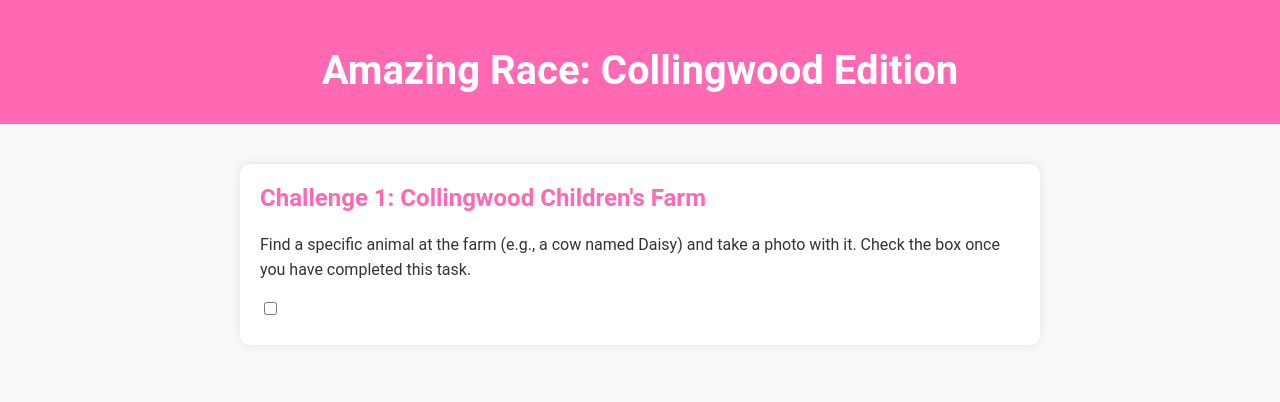
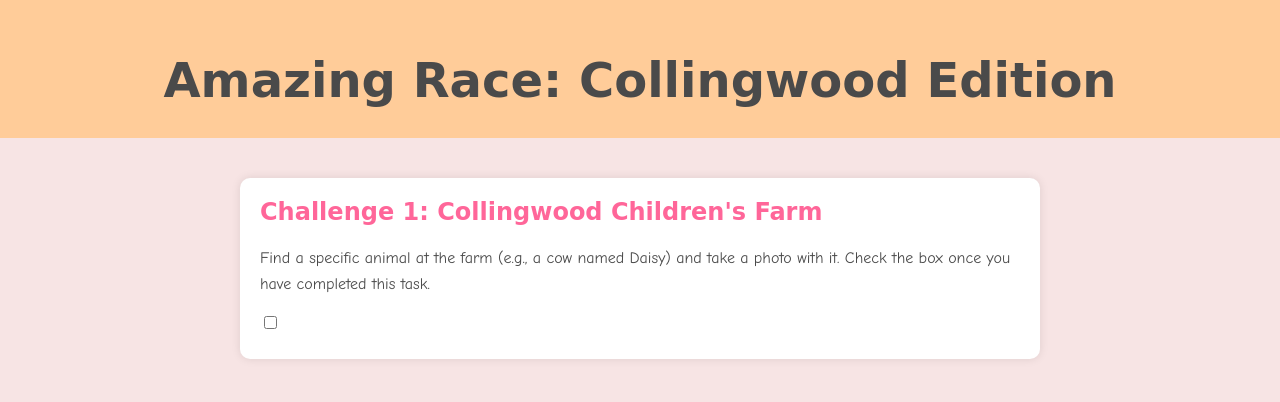
Before and after one commit to ShaneRalph/The-Amazing-race, a plain HTML site: page index.html in a window 1280 px wide. Drawn offline with Linux system fonts and the light colour scheme.

Commit message:
Update styles.css

```diff
--- a/styles.css
+++ b/styles.css
@@ -1,14 +1,14 @@
 body {
-    font-family: 'Roboto', sans-serif;
-    background-color: #f9f9f9;
-    color: #333;
+    font-family: 'Comic Sans MS', cursive;
+    background-color: #f7e4e4; /* Light pink background */
+    color: #4a4a4a; /* Dark gray text */
     margin: 0;
     padding: 0;
 }
 
 header {
-    background-color: #ff69b4; /* Pink background */
-    color: #fff; /* White text */
+    background-color: #ffcc99; /* Light orange background */
+    color: #4a4a4a; /* Dark gray text */
     text-align: center;
     padding: 20px 0;
     margin-bottom: 20px;
@@ -21,8 +21,9 @@ header {
 }
 
 h1 {
-    font-size: 2.5rem;
+    font-size: 3rem;
     margin-bottom: 10px;
+    font-family: 'Fredoka One', cursive;
 }
 
 .challenge {
@@ -35,7 +36,8 @@ h1 {
 
 .challenge h2 {
     margin-top: 0;
-    color: #ff69b4; /* Pink text */
+    color: #ff6699; /* Pink text */
+    font-family: 'Fredoka One', cursive;
 }
 
 p {
@@ -48,8 +50,11 @@ input[type="checkbox"] {
 
 .clue {
     display: none;
-    background-color: #ffccff; /* Light pink background */
+    background-color: #ffccff; /* Light purple background */
     padding: 10px;
     border-radius: 5px;
     margin-top: 10px;
+    font-style: italic;
+    font-weight: bold;
+    color: #4a4a4a; /* Dark gray text */
 }
```
